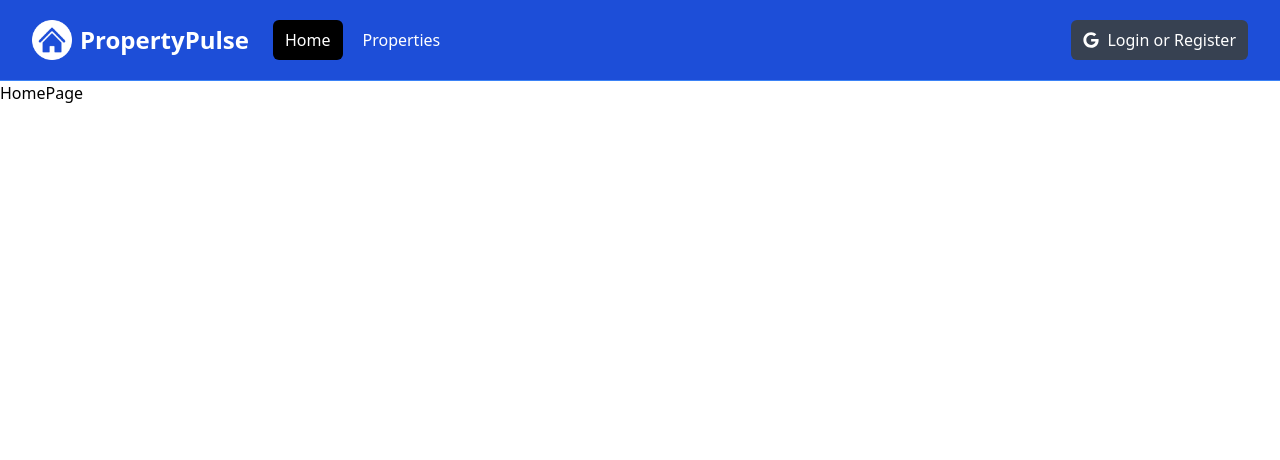
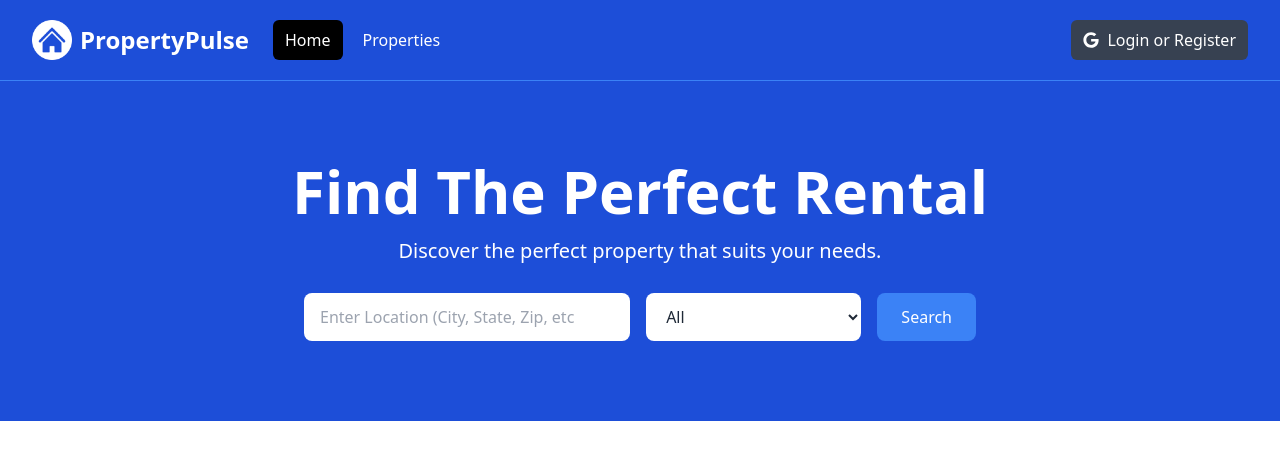
Before and after one commit to PrinceNarteh/property-pulse, a Next.js app: page / in a window 1280 px wide. Shown: the top 460 px of the page. Built offline with nearby package versions, Linux system fonts and the light colour scheme.

Commit message:
feat: add Hero section

```diff
--- a/app/page.tsx
+++ b/app/page.tsx
@@ -1,7 +1,12 @@
+import { Hero } from "@/components";
 import React from "react";
 
 const HomePage = () => {
-  return <div>HomePage</div>;
+  return (
+    <>
+      <Hero />
+    </>
+  );
 };
 
 export default HomePage;
--- /dev/null
+++ b/components/Hero.tsx
@@ -0,0 +1,56 @@
+import React from "react";
+
+export const Hero = () => {
+  return (
+    <section className="bg-blue-700 py-20 mb-4">
+      <div className="max-w-7xl mx-auto px-4 sm:px-6 lg:px-8 flex flex-col items-center">
+        <div className="text-center">
+          <h1 className="text-4xl font-extrabold text-white sm:text-5xl md:text-6xl">
+            Find The Perfect Rental
+          </h1>
+          <p className="my-4 text-xl text-white">
+            Discover the perfect property that suits your needs.
+          </p>
+        </div>
+        <form className="mt-3 mx-auto max-w-2xl w-full flex flex-col md:flex-row items-center">
+          <div className="w-full md:w-3/5 md:pr-2 mb-4 md:mb-0">
+            <label htmlFor="location" className="sr-only">
+              Location
+            </label>
+            <input
+              type="text"
+              id="location"
+              placeholder="Enter Location (City, State, Zip, etc"
+              className="w-full px-4 py-3 rounded-lg bg-white text-gray-800 focus:outline-none focus:ring focus:ring-blue-500"
+            />
+          </div>
+          <div className="w-full md:w-2/5 md:pl-2">
+            <label htmlFor="property-type" className="sr-only">
+              Property Type
+            </label>
+            <select
+              id="property-type"
+              className="w-full px-4 py-3 rounded-lg bg-white text-gray-800 focus:outline-none focus:ring focus:ring-blue-500"
+            >
+              <option value="All">All</option>
+              <option value="Apartment">Apartment</option>
+              <option value="Studio">Studio</option>
+              <option value="Condo">Condo</option>
+              <option value="House">House</option>
+              <option value="Cabin Or Cottage">Cabin or Cottage</option>
+              <option value="Loft">Loft</option>
+              <option value="Room">Room</option>
+              <option value="Other">Other</option>
+            </select>
+          </div>
+          <button
+            type="submit"
+            className="md:ml-4 mt-4 md:mt-0 w-full md:w-auto px-6 py-3 rounded-lg bg-blue-500 text-white hover:bg-blue-600 focus:outline-none focus:ring focus:ring-blue-500"
+          >
+            Search
+          </button>
+        </form>
+      </div>
+    </section>
+  );
+};
--- a/components/index.ts
+++ b/components/index.ts
@@ -1 +1,2 @@
 export * from "./Navbar";
+export * from "./Hero";
```
